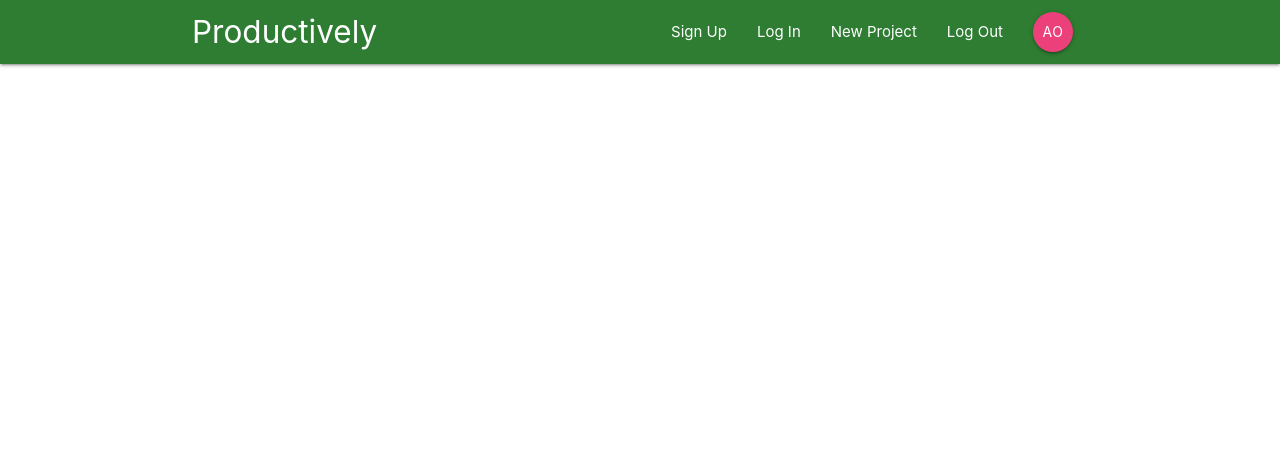
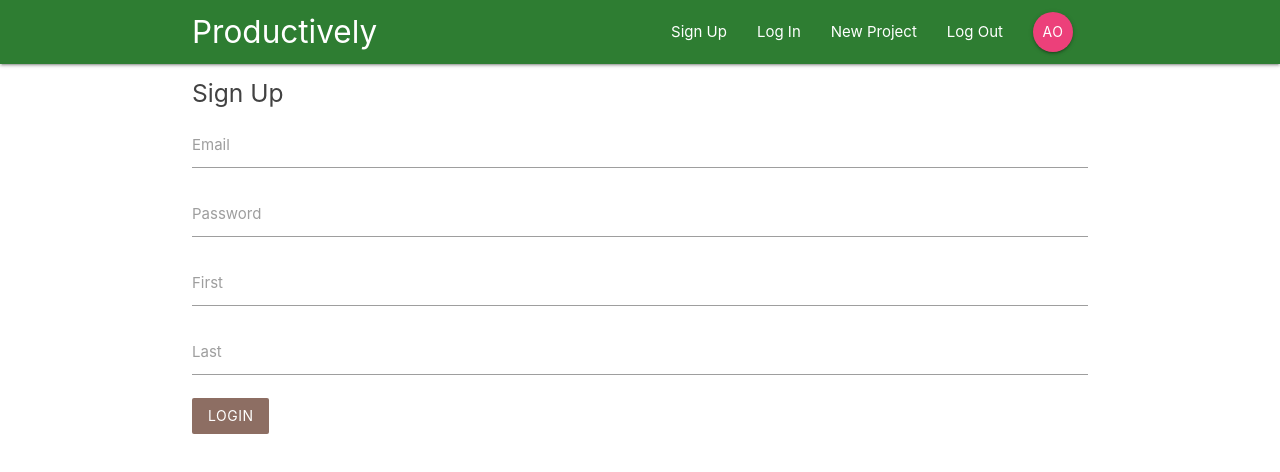
Before and after one commit to AOLink/Productively, a React (Create React App) app: page /signup in a window 1280 px wide. Shown: the top 472 px of the page. Built offline with nearby package versions, Linux system fonts and the light colour scheme.

Commit message:
sign/signup components&routes

```diff
--- a/public/index.html
+++ b/public/index.html
@@ -46,6 +46,7 @@
       To begin the development, run `npm start` or `yarn start`.
       To create a production bundle, use `npm run build` or `yarn build`.
     -->
+    <script src="https://cdnjs.cloudflare.com/ajax/libs/materialize/1.0.0/js/materialize.min.js"></script>
 
   </body>
 </html>
--- a/src/App.js
+++ b/src/App.js
@@ -3,6 +3,9 @@
 import Navbar from './components/layout/Navbar'
 import Dashboard from './components/dashboard/Dashboard'
 import ProjectDetails from './components/projects/ProjectDetails'
+import SignIn from "./components/auth/SignIn"
+import SignUp from "./components/auth/SignUp"
+
 //function App() {
 class App extends Component{
  render()  {
@@ -14,6 +17,8 @@
         <Switch>
           <Route exact path="/" component={Dashboard} />
           <Route path="/project/:id" component={ProjectDetails} />
+          <Route path="/signin" component={SignIn} />
+          <Route path="/signup" component={SignUp}/>
         </Switch>
 
 
--- a/src/components/auth/Signin.js
+++ b/src/components/auth/Signin.js
@@ -0,0 +1,44 @@
+import React, { Component } from 'react'
+
+class Signin extends Component {
+    state = {
+        email: "",
+        password:""
+    }
+
+    handleChange = (e) => {
+        this.setState({
+            [e.target.id]: e.target.value
+        })
+    }
+    handleSubmit = (e) => {
+
+            e.preventDefault();
+            console.log(this.state)
+
+    }
+
+    render() {
+        return (
+            <div className="container">
+                <form onSubmit={this.handleSubmit} className="white">
+                    <h5 className="grey-text text-darken-3">Sign In</h5>
+                    <div className="input-field">
+                        <label htmlFor="email">Email</label>
+                        <input type="email" id="email" onChange={this.handleChange} />
+                    </div>
+                    <div className="input-field">
+                        <label htmlFor="password">Password</label>
+                        <input type="password" id="password " onChange={this.handleChange} />
+                    </div>
+                    <div className="input-field">
+                        <button className="btn brown lighten-1 z-depth-0">Login</button>
+                    </div>
+                </form>
+
+            </div>
+        )
+    }
+}
+
+export default Signin
--- a/src/components/auth/Signup.js
+++ b/src/components/auth/Signup.js
@@ -0,0 +1,58 @@
+import React, { Component } from 'react'
+
+class SignUp extends Component {
+    state = {
+        email: "",
+        password:"",
+        firstName:"",
+        lastName:""
+
+    }
+
+    handleChange = (e) => {
+        this.setState({
+            [e.target.id]: e.target.value
+        })
+    }
+    handleSubmit = (e) => {
+
+            e.preventDefault();
+            console.log(this.state)
+
+    }
+
+    render() {
+        return (
+            <div className="container">
+                <form onSubmit={this.handleSubmit} className="white">
+                    <h5 className="grey-text text-darken-3">Sign Up</h5>
+                    <div className="input-field">
+                        <label htmlFor="email">Email</label>
+                        <input type="email" id="email" onChange={this.handleChange} />
+                    </div>
+                    <div className="input-field">
+                        <label htmlFor="password">Password</label>
+                        <input type="password" id="password " onChange={this.handleChange} />
+                    </div>
+                    <div className="input-field">
+                        <label htmlFor="firstName">First</label>
+                        <input type="text" id="firstName" onChange={this.handleChange} />
+                    </div>
+                    <div className="input-field">
+                        <label htmlFor="lastName">Last</label>
+                        <input type="text" id="lastName" onChange={this.handleChange} />
+                    </div>
+
+
+
+                    <div className="input-field">
+                        <button className="btn brown lighten-1 z-depth-0">Login</button>
+                    </div>
+                </form>
+
+            </div>
+        )
+    }
+}
+
+export default SignUp
```
Also changed, not shown: 1 other file (tests, documents, lock files or other folders).
